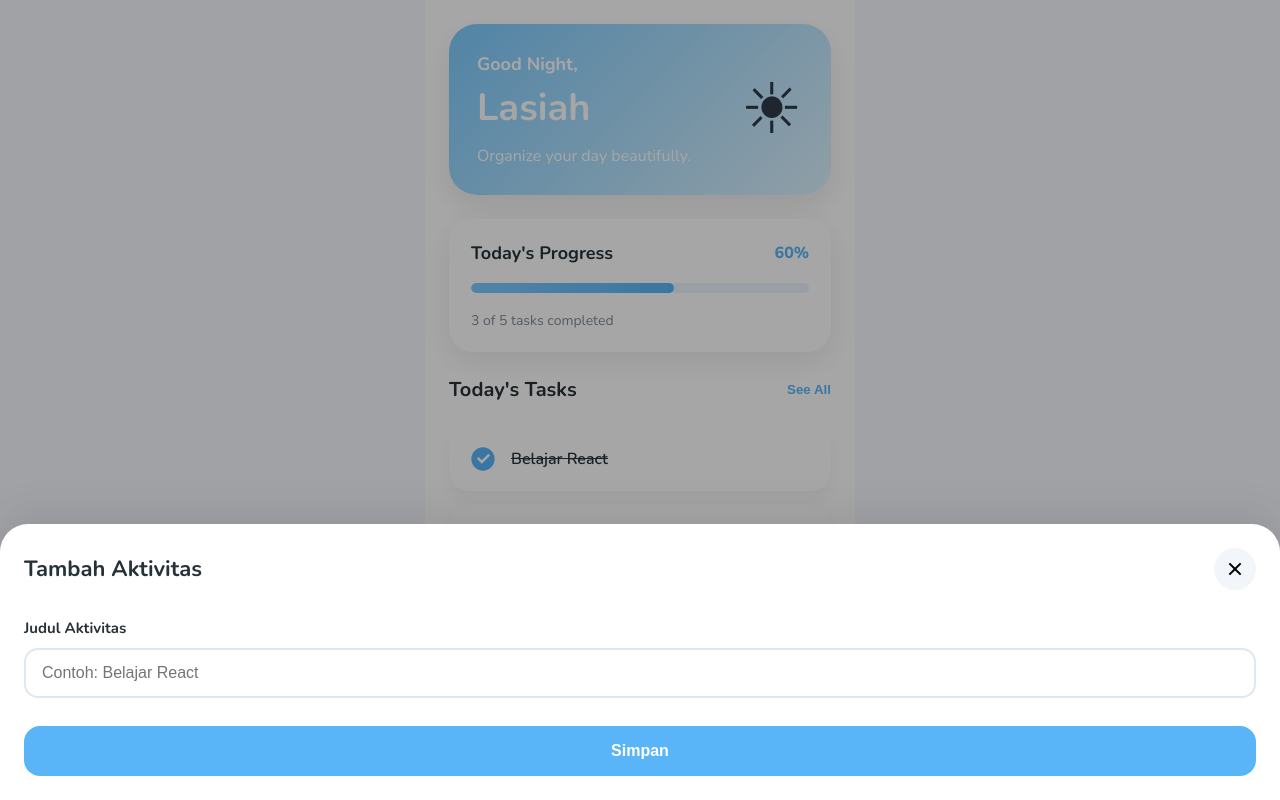
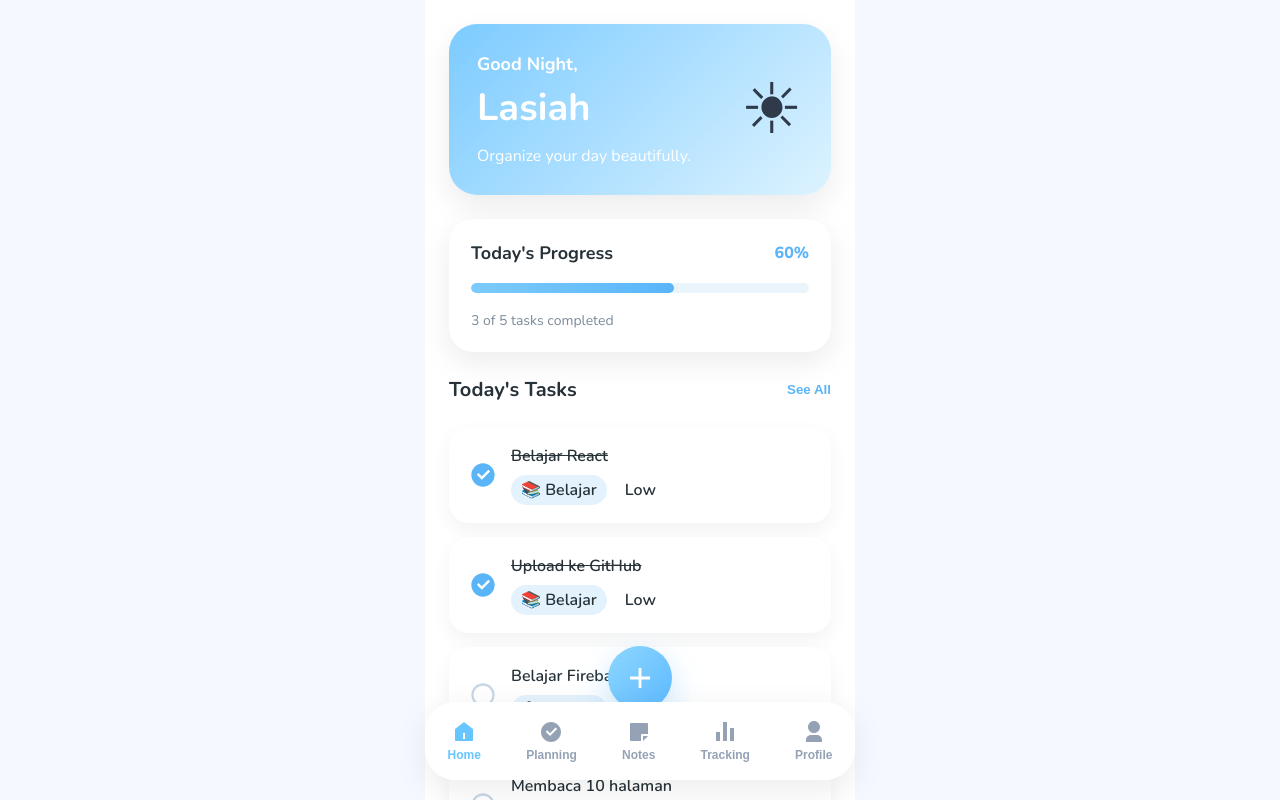
Before and after one commit to lasiah07/daily-planner, a React (Vite) app: page / in a window 1280 px wide. Both pictures are taken after a click on the button 640 px from the left and 678 px from the top of the page. Shown: the top 800 px of the page. Built offline with nearby package versions, Linux system fonts and the light colour scheme.

Commit message:
feat: add task categories and priority badges

```diff
--- a/src/components/AddTaskModal/AddTaskModal.css
+++ b/src/components/AddTaskModal/AddTaskModal.css
@@ -1,113 +1,49 @@
-.modal-overlay {
-  position: fixed;
-  inset: 0;
-  background: rgba(0, 0, 0, 0.35);
-  z-index: 100;
+.form-group select{
+  width:100%;
+  padding:14px 16px;
+
+  border:2px solid #dfe8f1;
+  border-radius:14px;
+
+  font-size:16px;
+
+  outline:none;
+
+  background:white;
+
+  box-sizing:border-box;
 }
 
-.modal-container {
-  position: fixed;
-  left: 0;
-  right: 0;
-  bottom: 0;
+.priority-group{
 
-  background: white;
-  border-radius: 28px 28px 0 0;
-  padding: 24px;
-  z-index: 101;
+  display:flex;
+  gap:10px;
 
-  animation: slideUp 0.25s ease;
-  box-shadow: 0 -10px 40px rgba(0, 0, 0, 0.08);
+  margin-top:10px;
 }
 
-.modal-header {
-  display: flex;
-  justify-content: space-between;
-  align-items: center;
+.priority-btn{
+
+  flex:1;
+
+  padding:12px;
+
+  border:none;
+
+  border-radius:12px;
+
+  cursor:pointer;
+
+  background:#edf2f7;
+
+  font-weight:600;
+
+  transition:.25s;
 }
 
-.modal-header h2 {
-  font-size: 22px;
-  color: #263238;
+.priority-btn.active{
+
+  background:#59b5f8;
+
+  color:white;
 }
-
-.close-button {
-  width: 42px;
-  height: 42px;
-
-  border: none;
-  border-radius: 50%;
-  background: #f2f6fa;
-
-  display: flex;
-  justify-content: center;
-  align-items: center;
-
-  font-size: 24px;
-  cursor: pointer;
-}
-
-.form-group {
-  margin-top: 28px;
-}
-
-.form-group label {
-  display: block;
-  margin-bottom: 10px;
-
-  font-size: 15px;
-  font-weight: 700;
-  color: #263238;
-}
-
-.form-group input {
-  width: 100%;
-  padding: 14px 16px;
-
-  border: 2px solid #dfe8f1;
-  border-radius: 14px;
-
-  font-size: 16px;
-  outline: none;
-  box-sizing: border-box;
-
-  transition: 0.25s;
-}
-
-.form-group input:focus {
-  border-color: #59b5f8;
-}
-
-.save-button {
-  margin-top: 28px;
-
-  width: 100%;
-  padding: 16px;
-
-  border: none;
-  border-radius: 16px;
-
-  background: #59b5f8;
-  color: white;
-
-  font-size: 16px;
-  font-weight: 700;
-
-  cursor: pointer;
-
-  transition: 0.25s;
-}
-
-.save-button:hover {
-  opacity: 0.9;
-}
-
-@keyframes slideUp {
-  from {
-    transform: translateY(100%);
-  }
-
-  to {
-    transform: translateY(0);
-  }
-}
--- a/src/components/AddTaskModal/AddTaskModal.jsx
+++ b/src/components/AddTaskModal/AddTaskModal.jsx
@@ -4,34 +4,36 @@ import { RiCloseLine } from "react-icons/ri";
 
 function AddTaskModal({ isOpen, onClose, onAddTask }) {
   const [title, setTitle] = useState("");
+  const [category, setCategory] = useState("Belajar");
+  const [priority, setPriority] = useState("Low");
 
   if (!isOpen) return null;
 
   const handleSubmit = () => {
     if (title.trim() === "") return;
 
-    onAddTask(title);
+    onAddTask({
+      title,
+      category,
+      priority,
+    });
 
     setTitle("");
+    setCategory("Belajar");
+    setPriority("Low");
 
     onClose();
   };
 
   return (
     <>
-      <div
-        className="modal-overlay"
-        onClick={onClose}
-      />
+      <div className="modal-overlay" onClick={onClose} />
 
       <div className="modal-container">
         <div className="modal-header">
           <h2>Tambah Aktivitas</h2>
 
-          <button
-            className="close-button"
-            onClick={onClose}
-          >
+          <button className="close-button" onClick={onClose}>
             <RiCloseLine />
           </button>
         </div>
@@ -47,6 +49,51 @@ function AddTaskModal({ isOpen, onClose, onAddTask }) {
           />
         </div>
 
+        <div className="form-group">
+          <label>Kategori</label>
+
+          <select
+            value={category}
+            onChange={(e) => setCategory(e.target.value)}
+          >
+            <option>Belajar</option>
+            <option>Kuliah</option>
+            <option>Personal</option>
+            <option>Ibadah</option>
+            <option>Kesehatan</option>
+          </select>
+        </div>
+
+        <div className="form-group">
+          <label>Prioritas</label>
+
+          <div className="priority-group">
+            <button
+              type="button"
+              className={`priority-btn ${priority === "Low" ? "active" : ""}`}
+              onClick={() => setPriority("Low")}
+            >
+              🟢 Low
+            </button>
+
+            <button
+              type="button"
+              className={`priority-btn ${priority === "Medium" ? "active" : ""}`}
+              onClick={() => setPriority("Medium")}
+            >
+              🟡 Medium
+            </button>
+
+            <button
+              type="button"
+              className={`priority-btn ${priority === "High" ? "active" : ""}`}
+              onClick={() => setPriority("High")}
+            >
+              🔴 High
+            </button>
+          </div>
+        </div>
+
         <button
           className="save-button"
           onClick={handleSubmit}
--- a/src/components/TaskCard/TaskCard.css
+++ b/src/components/TaskCard/TaskCard.css
@@ -42,3 +42,49 @@
   text-decoration: line-through;
   color: #9AA8B5;
 }
+
+.task-content{
+  flex:1;
+}
+
+.task-info{
+  display:flex;
+  gap:8px;
+  margin-top:8px;
+  flex-wrap:wrap;
+}
+
+.category-badge{
+  background:#e3f2fd;
+  color:#1976d2;
+
+  padding:4px 10px;
+
+  border-radius:999px;
+
+  font-size:12px;
+  font-weight:600;
+}
+
+.priority-badge{
+  padding:4px 10px;
+
+  border-radius:999px;
+
+  font-size:12px;
+  font-weight:600;
+
+  color:white;
+}
+
+.priority-badge.low{
+  background:#4caf50;
+}
+
+.priority-badge.medium{
+  background:#ff9800;
+}
+
+.priority-badge.high{
+  background:#f44336;
+}
--- a/src/components/TaskCard/TaskCard.jsx
+++ b/src/components/TaskCard/TaskCard.jsx
@@ -7,6 +7,8 @@ import {
 function TaskCard({
   id,
   title,
+  category,
+  priority,
   completed,
   onToggle,
 }) {
@@ -23,9 +25,21 @@ function TaskCard({
         )}
       </button>
 
-      <span className={completed ? "completed" : ""}>
-        {title}
-      </span>
+      <div className="task-content">
+        <span className={completed ? "completed" : ""}>
+          {title}
+        </span>
+
+        <div className="task-info">
+          <span className="category-badge">
+            📚 {category || "Belajar"}
+          </span>
+
+          <span className={`priority-badge ${priority?.toLowerCase()}`}>
+            {priority || "Low"}
+          </span>
+        </div>
+      </div>
     </div>
   );
 }
--- a/src/components/TaskList/TaskList.jsx
+++ b/src/components/TaskList/TaskList.jsx
@@ -17,9 +17,12 @@ function TaskList({ tasks, onToggle }) {
           key={task.id}
           id={task.id}
           title={task.title}
+          category={task.category}
+          priority={task.priority}
           completed={task.completed}
           onToggle={onToggle}
         />
+
       ))}
     </section>
   );
--- a/src/pages/Home/Home.jsx
+++ b/src/pages/Home/Home.jsx
@@ -41,16 +41,18 @@ function Home() {
     );
   };
 
-  const addTask = (title) => {
+const addTask = ({ title, category, priority }) => {
   const newTask = {
     id: Date.now(),
     title,
+    category,
+    priority,
     completed: false,
+    createdAt: new Date().toISOString(),
   };
 
   setTaskList([...taskList, newTask]);
 };
-
   const completedTasks = taskList.filter(
     (task) => task.completed
   ).length;
```
Lines whose indentation alone changed are shown as unchanged.
